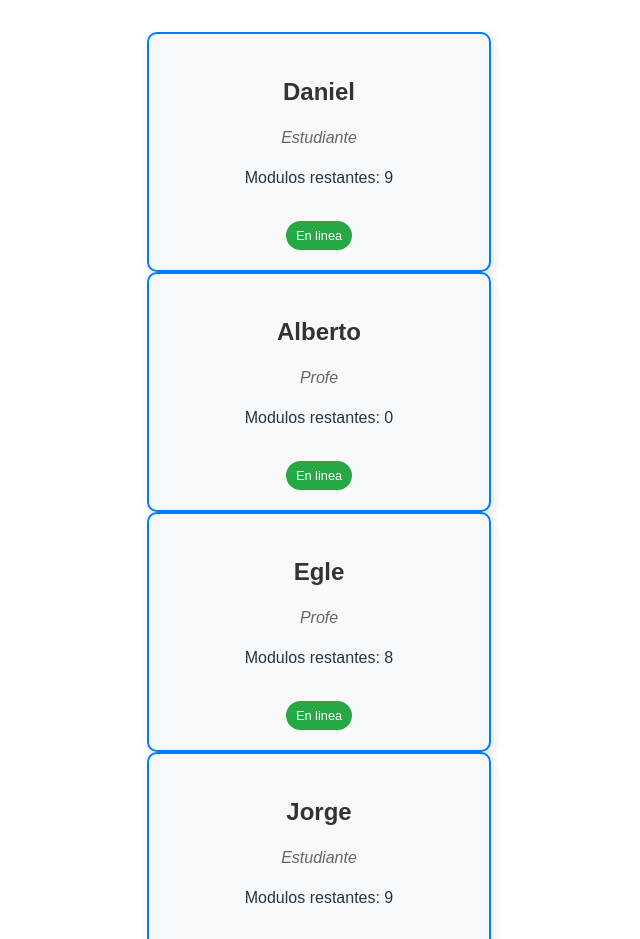
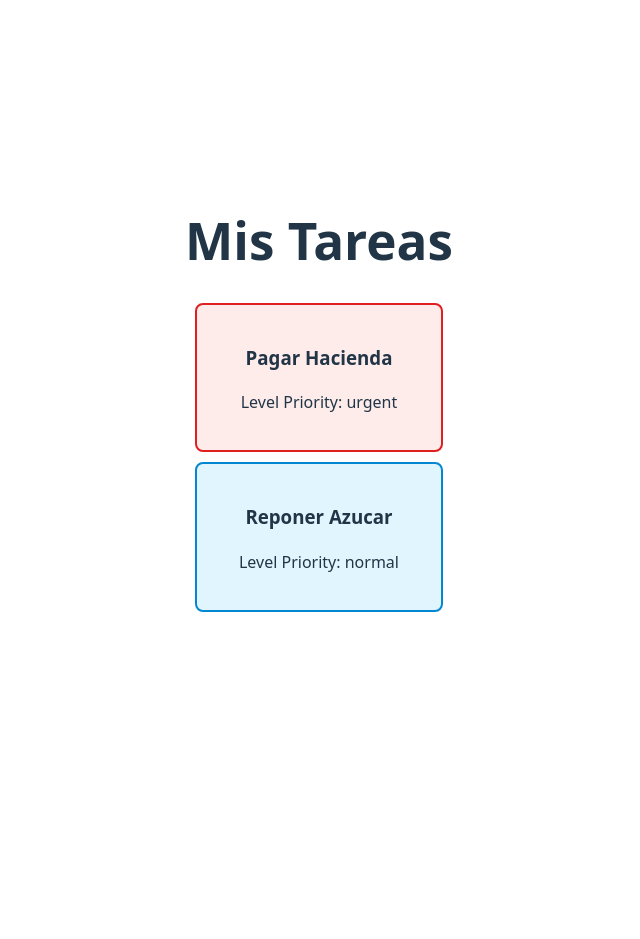
Before and after one commit to albertorojas-teacher/react25022026, a React (Vite) app: page / in a window 1280 px wide. Shown: the top 939 px of the page, without its empty margins (321-961 px from the left). After the commit the page ends 800 px from the top, so only its background shows below. Built offline with nearby package versions, Linux system fonts and the light colour scheme.

Commit message:
Add Tarjeta component with styles and update App component

```diff
--- a/src/App.tsx
+++ b/src/App.tsx
@@ -1,18 +1,14 @@
 import Perfil from './components/Perfil/Perfil'
 import './App.css'
+import Tarjeta from './components/Tarjeta/Tarjeta'
 
 const App = () => {
 
   return (
     <>
-      <Perfil username='Daniel' profession='Estudiante' completedModules={1} isActive />
-      <Perfil username='Alberto' profession='Profe' completedModules={10} isActive />
-      <Perfil username='Egle' profession='Profe' completedModules={2} isActive />
-      <Perfil username='Jorge' profession='Estudiante' completedModules={1} isActive />
-      <Perfil username='Sonia' profession='Estudiante' completedModules={1} isActive />
-      <Perfil username='Guilherme ' profession='Estudiante' completedModules={1} isActive />
-      <Perfil username='Ana' profession='Estudiante' completedModules={2} isActive />
-      <Perfil username='Bouchra' profession='Estudiante' completedModules={3} isActive />
+      <h1>Mis Tareas</h1>
+      <Tarjeta title='Pagar Hacienda' priority='urgent' />
+      <Tarjeta title='Reponer Azucar' priority='normal'/>
     </>
   )
 }
--- /dev/null
+++ b/src/components/Tarjeta/Tarjeta.css
@@ -0,0 +1,16 @@
+.card {
+    padding: 20px;
+    border-radius: 8px;
+    border: 2px solid #ccc;
+    margin: 10px;
+}
+
+.urgent {
+    border-color: #e01f1f;
+    background-color: #fdecea;
+}
+
+.normal {
+border-color: #0288d1;
+background-color: #e1f5fe;
+}
--- /dev/null
+++ b/src/components/Tarjeta/Tarjeta.tsx
@@ -0,0 +1,18 @@
+import './Tarjeta.css'
+interface TarjetaProps {
+    title: string;
+    priority: 'urgent' | 'normal';
+}
+
+const Tarjeta = (props:TarjetaProps) => {
+    // LÓGICA: Si la prioridad es 'urgente', usamos la clase 'urgente', si no, 'normal'
+    const classPriority = props.priority === 'urgent' ? 'urgent' : 'normal'
+  return (
+    <div className={`card ${classPriority}`}>
+        <h3>{props.title}</h3>
+        <p>Level Priority: {props.priority} </p>
+    </div>
+  )
+}
+
+export default Tarjeta
```
